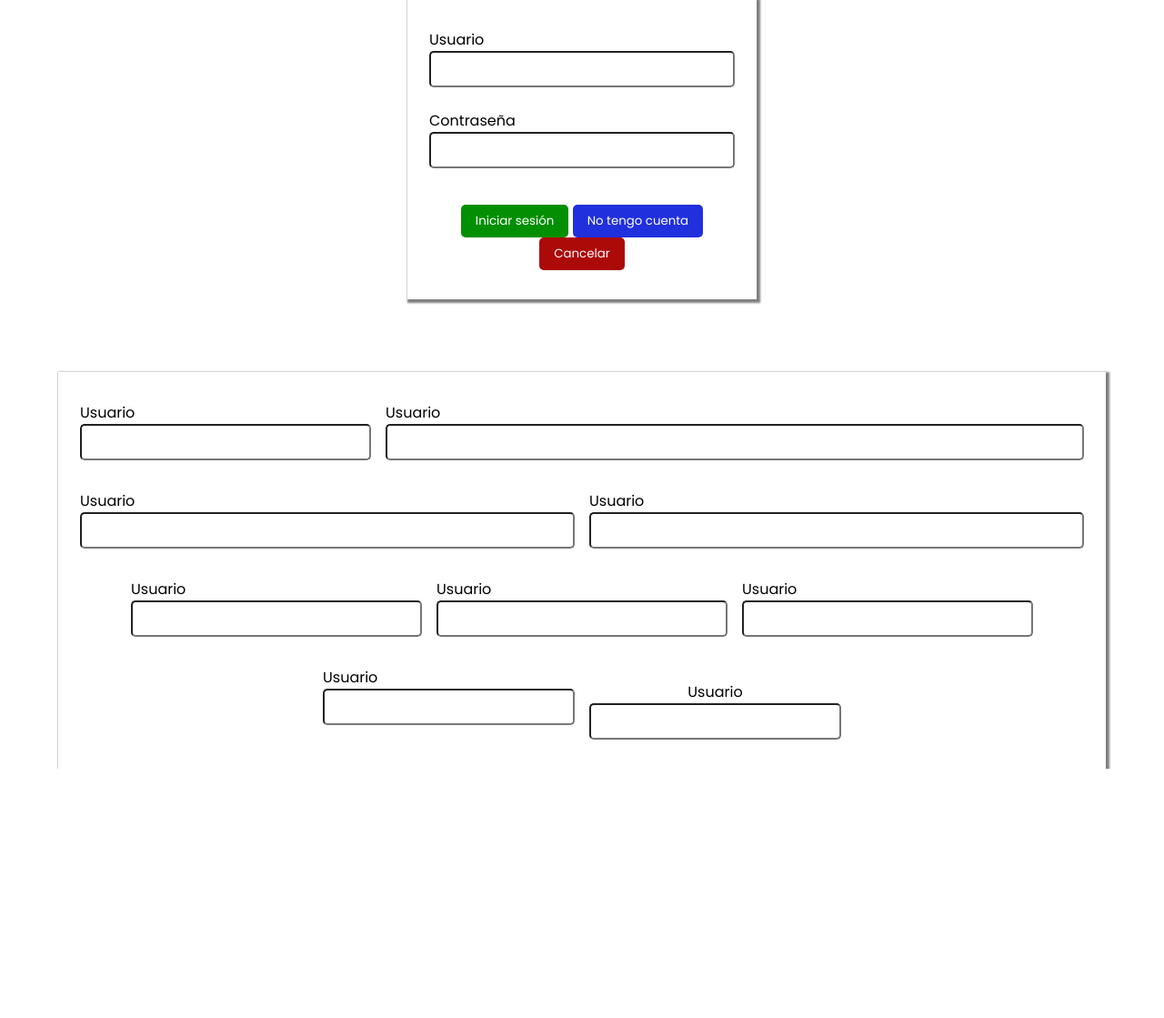
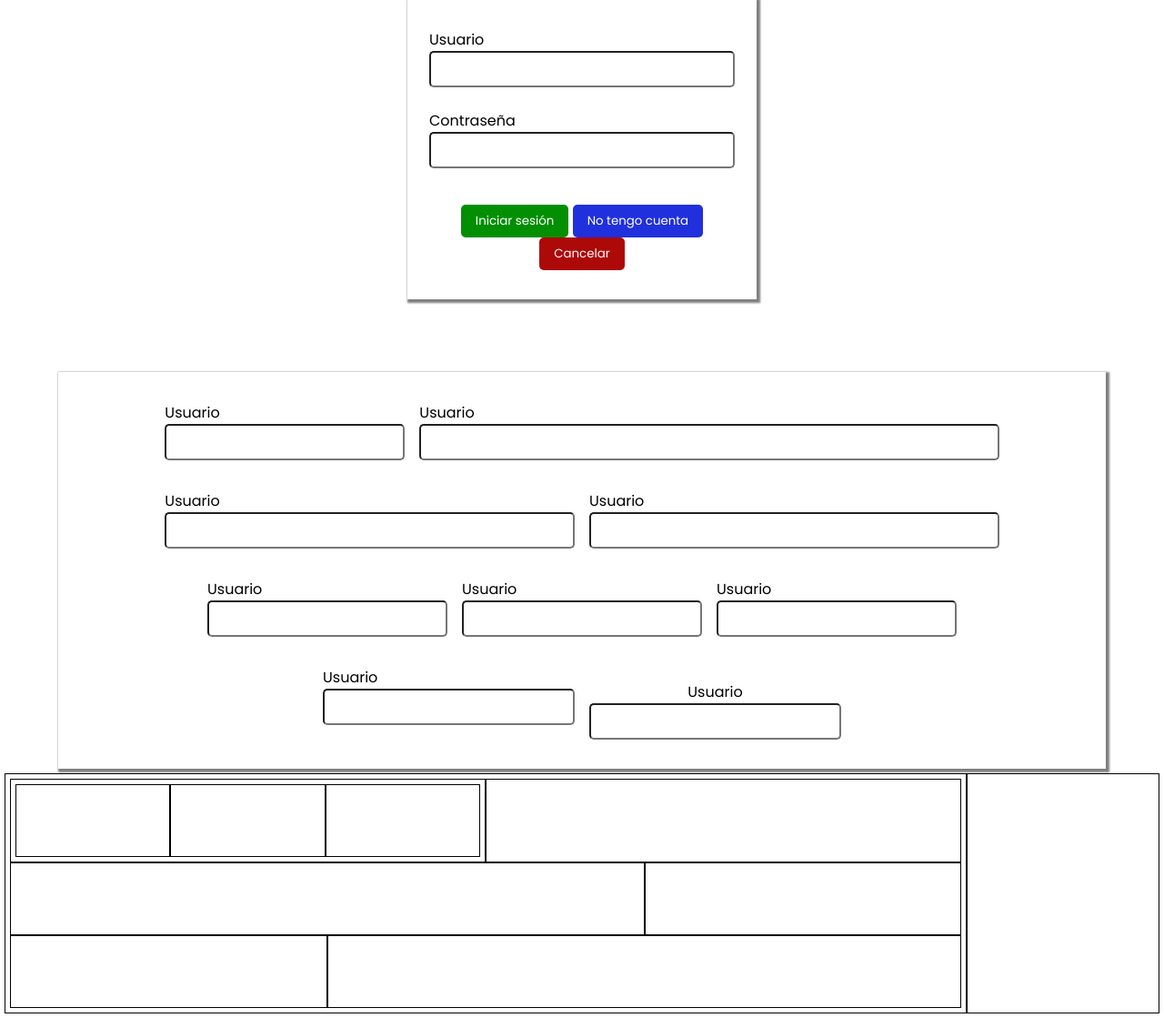
Before and after one commit to ingvega/AD23_ProgramacuonWebB, a PHP site: page / in a window 1280 px wide. Shown: the part 81-1200 px from the top of the page at 91% size. Before the commit the page ends 926 px from the top, so only its background shows below. Run offline with PHP 8.4, Linux system fonts and the light colour scheme; some web fonts are replaced.

Commit message:
Acomodo en 12 columnas

```diff
--- a/unidad2/Menu/css/estilos.css
+++ b/unidad2/Menu/css/estilos.css
@@ -1,3 +1,7 @@
+:root{
+    --fondo:rgb(32, 151, 84);
+}
+/*--nombre:valor;*/
 /*Pseudoclases
 :hover
 :focus-within
@@ -25,7 +29,7 @@ ul {
 
 li {
     color: #fff;
-    background: rgb(32, 151, 84);
+    background: var(--fondo); /*rgb(32, 151, 84);*/
     display: block;
     float: left;
     padding: 1rem;
@@ -169,17 +173,52 @@ button{
 }
 
 .t1{
-    width: 10%;
+    width: calc(100% / 12);
 }
 .t2{
-    width: 20%;
+    /*Estilo para prevenir que haya un navegador que no reconozca
+    calc*/
+    /*width: 16.66%;*/
+    width: calc(100% / 6);
 }
 .t3{
-    width: 30%;
+    width: 25%;
+}
+.t4{
+    width: calc(100% / 12 * 4);
 }
 .t5{
+    width: calc(100% / 12 * 5);
+}
+.t6{
     width: 50%;
 }
 .t7{
-    width: 70%;
+    width: calc(100% / 12 * 7);
 }
+.t8{
+    width: calc(100% / 12 * 8);
+}
+.t9{
+    width: 75%;
+}
+.t10{
+    width: calc(100% / 12 * 10);
+}
+.t11{
+    width: calc(100% / 12 * 12);
+}
+.t12{
+    width: 100%;
+}
+
+#panel div{
+    min-height: 80px;
+    border: 1px solid #000;
+}
+
+.contenedor{
+    display: flex;
+    flex-wrap: wrap;
+    padding: 5px;
+}
--- a/unidad2/Menu/index.html
+++ b/unidad2/Menu/index.html
@@ -81,5 +81,22 @@
             <input type="text">
         </div>
     </form>
+    <div id="panel" class="contenedor">
+        <div id="contenido" class="t10 contenedor">
+            <div id="panelIzq" class="t6 contenedor">
+                <div class="t4"></div>
+                <div class="t4"></div>
+                <div class="t4"></div>
+            </div>
+            <div id="panelDer" class="t6"></div>
+            <div class="t8"></div>
+            <div class="t4"></div>
+            <div class="t4"></div>
+            <div class="t8"></div>
+        </div>
+        <div id="barraLateral" class="t2">
+
+        </div>
+    </div>
 </body>
 </html>
```
Also changed, not shown: 1 other file.
